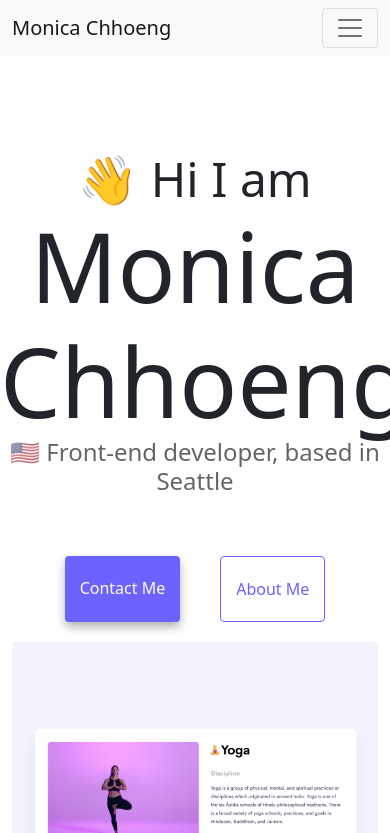
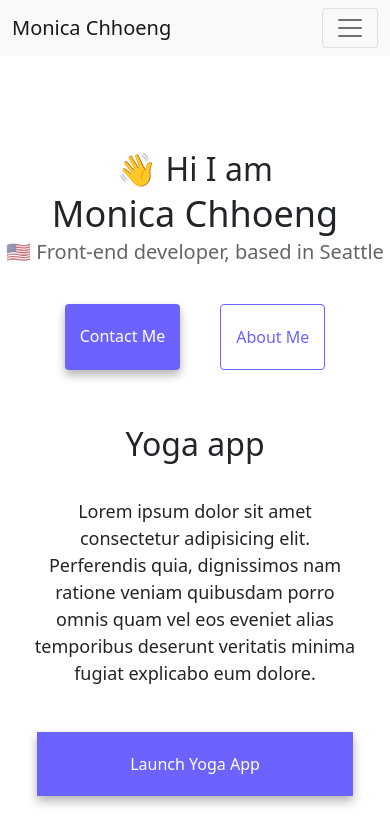
Before and after one commit to monmonappetit/Advanced-Tools-Homework-Week-3, a plain HTML site: page index.html in a window 390 px wide. Shown: the top 833 px of the page. Drawn offline with nearby package versions, Linux system fonts and the light colour scheme.

Commit message:
Added CSS media queries

```diff
--- a/style.css
+++ b/style.css
@@ -97,3 +97,29 @@ p {
   border-radius: 5 px;
   padding: 20px 15px;
 }
+
+@media (max-width: 576px) {
+  h1 {
+    font-size: 36px;
+    line-height: 1.5px;
+    margin: 25px;
+  }
+  h2 {
+    font-size: 32px;
+    margin: 15px;
+  }
+  h3 {
+    font-size: 20px;
+  }
+  .navigation-links {
+    margin: 20px;
+  }
+  .primary-link {
+    display: block;
+    text-align: center;
+    margin: 25px;
+  }
+  .responsive-img {
+    display:none;
+  }
+}
```
Also changed, not shown: about.html (+1 -1 lines).
